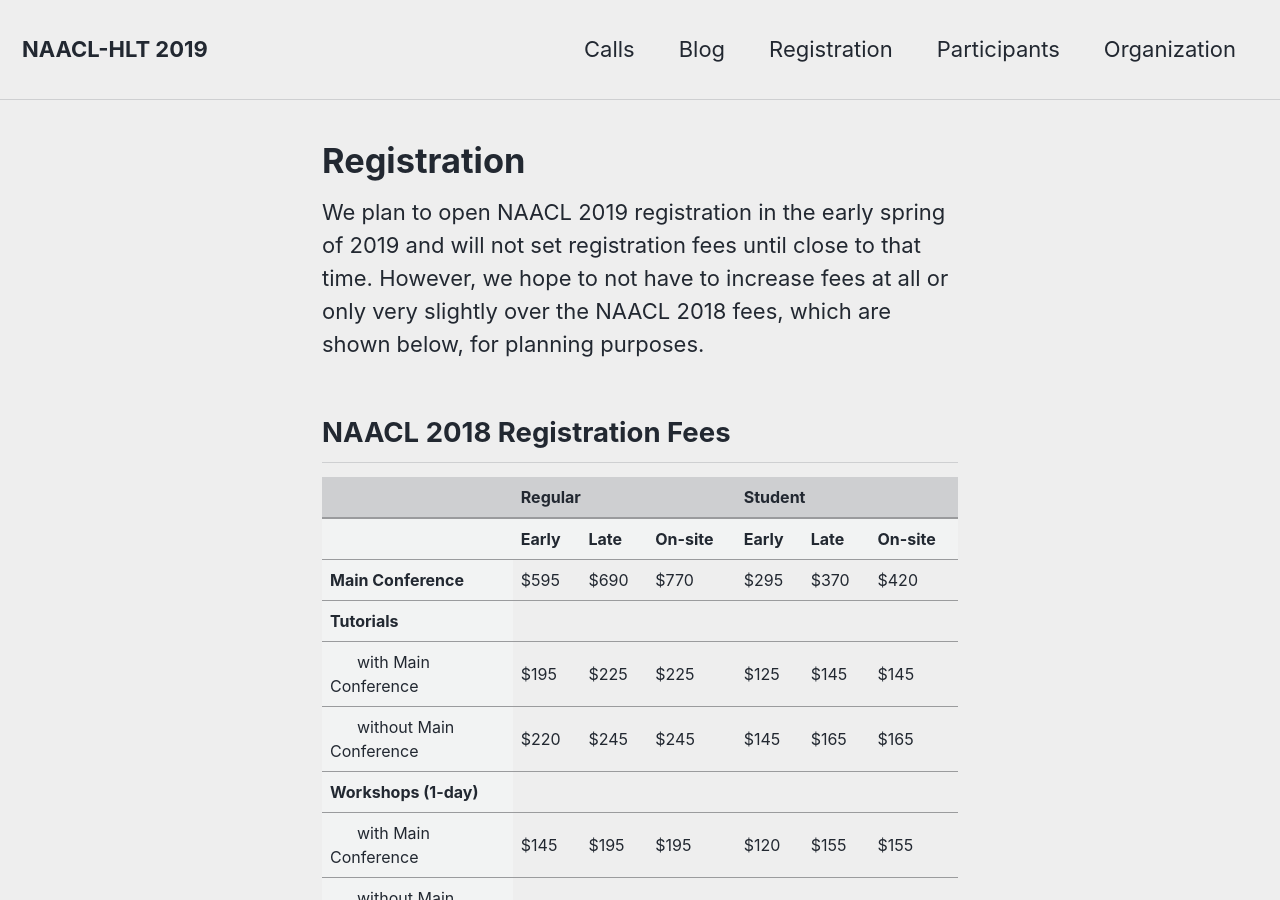
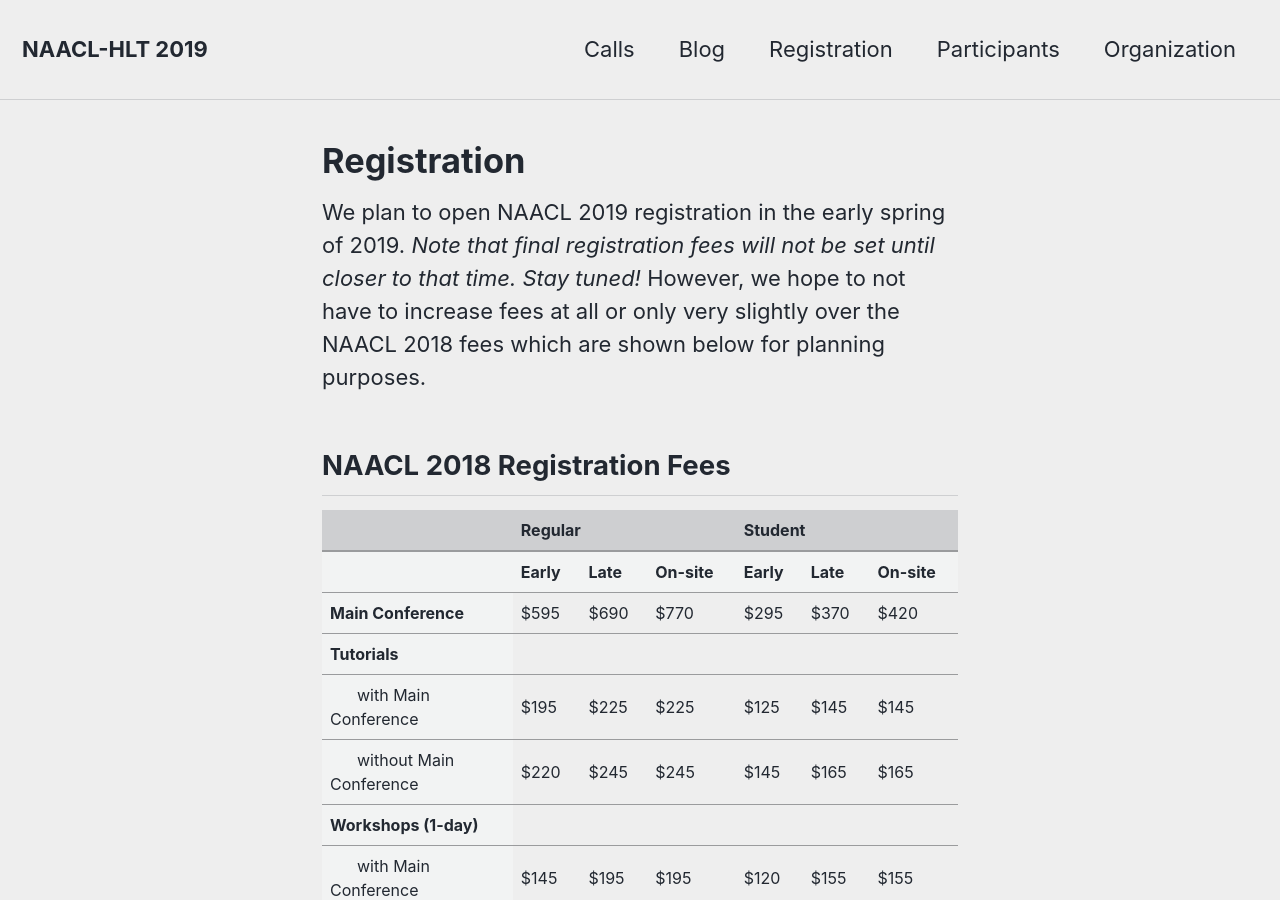
Before and after one commit to naacl-org/naacl-2021-website, a Jekyll site: the page built from _pages/registration.md, in a window 1280 px wide and 900 px high. Built offline with Jekyll 4.4.1, drawn with Linux system fonts in a browser that asks for light colours; nearby versions of some CDN libraries.

Commit message:
tweak registration text.

```diff
--- a/_pages/registration.md
+++ b/_pages/registration.md
@@ -10,7 +10,7 @@
 
 <!-- {% include toc icon="gears" %} -->
 
-We plan to open NAACL 2019 registration in the early spring of 2019 and will not set registration fees until close to that time.  However, we hope to not have to increase fees at all or only very slightly over the NAACL 2018 fees, which are shown below, for planning purposes.
+We plan to open NAACL 2019 registration in the early spring of 2019. *Note that final registration fees will not be set until closer to that time. Stay tuned!* However, we hope to not have to increase fees at all or only very slightly over the NAACL 2018 fees which are shown below for planning purposes.
 
 ## NAACL 2018 Registration Fees
 
```
